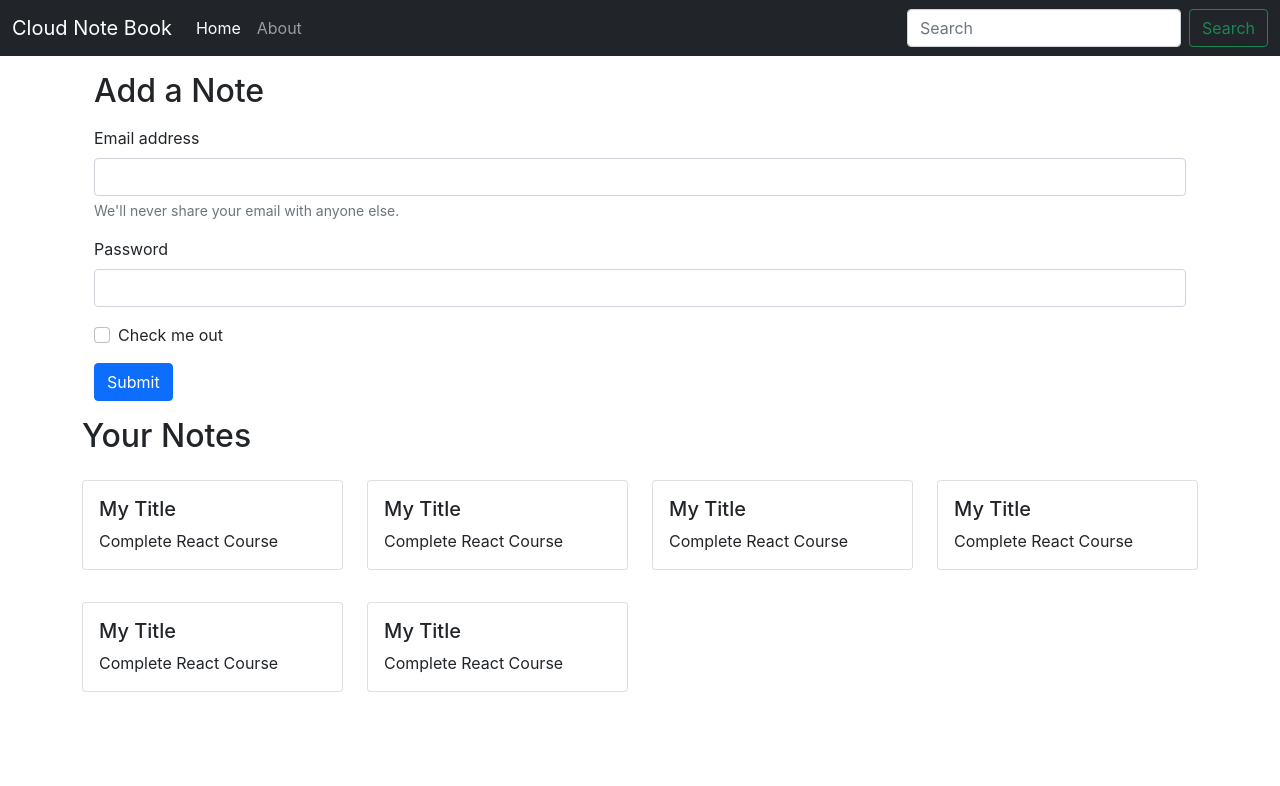
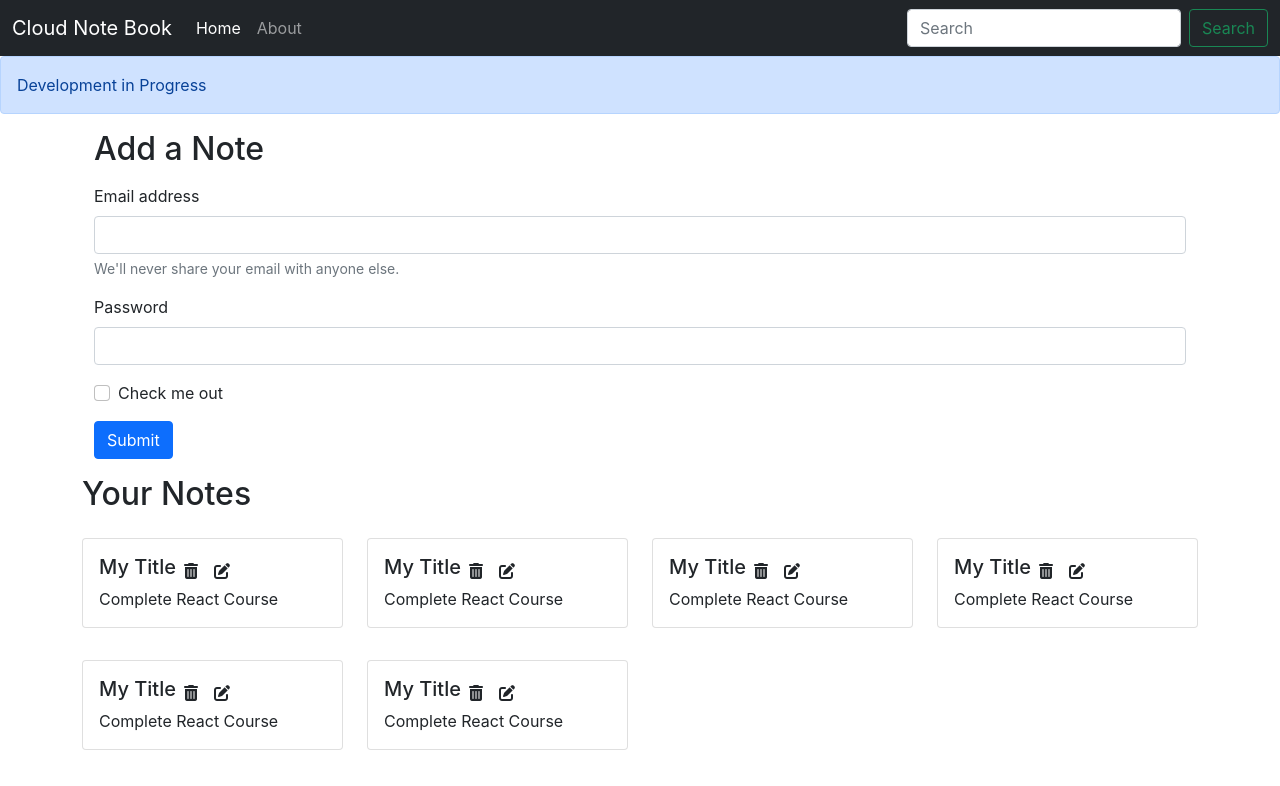
Before and after one commit to tawadkar/React-iNoteBook, a React (Create React App) app: page / in a window 1280 px wide. Shown: the top 786 px of the page. Built offline with nearby package versions, Linux system fonts and the light colour scheme.

Commit message:
V62 Adding font awesome icons,changed Cursor to Pointer,Added Alert

```diff
--- a/public/index.html
+++ b/public/index.html
@@ -22,6 +22,7 @@
   <body>
     <noscript>You need to enable JavaScript to run this app.</noscript>
     <div id="root"></div>
+    <script src="https://kit.fontawesome.com/cc99e50153.js" crossorigin="anonymous"></script>
        <!-- Option 1: Bootstrap Bundle with Popper -->
     <script src="https://cdn.jsdelivr.net/npm/bootstrap@5.1.1/dist/js/bootstrap.bundle.min.js" integrity="sha384-/bQdsTh/da6pkI1MST/rWKFNjaCP5gBSY4sEBT38Q/9RBh9AH40zEOg7Hlq2THRZ" crossorigin="anonymous"></script>
   </body>
--- a/src/App.js
+++ b/src/App.js
@@ -4,6 +4,7 @@ import Navbar from "./components/Navbar";
 import Home from "./components/Home";
 import About from "./components/About";
 import NoteState from "./context/notes/NoteState";
+import Alert from "./components/Alert";
 
 function App() {
   return (
@@ -11,6 +12,7 @@ function App() {
       <NoteState>
         <Router>
           <Navbar />
+          <Alert message="Development in Progress"/>
           <div className="container">
             <Switch>
               <Route exact path="/">
--- /dev/null
+++ b/src/components/Alert.js
@@ -0,0 +1,11 @@
+import React from 'react'
+
+const Alert = (props) => {
+    return (
+        <div className="alert alert-primary" role="alert">
+           {props.message}
+        </div>
+    )
+}
+
+export default Alert
--- a/src/components/Home.js
+++ b/src/components/Home.js
@@ -8,37 +8,37 @@ const Home = () => {
             <div className="container my-3">
                 <h2>Add a Note</h2>
                 <form className="my-3">
-                    <div class="mb-3">
-                        <label for="exampleInputEmail1" class="form-label">
+                    <div className="mb-3">
+                        <label htmlFor="exampleInputEmail1" className="form-label">
                             Email address
                         </label>
                         <input
                             type="email"
-                            class="form-control"
+                            className="form-control"
                             id="exampleInputEmail1"
                             aria-describedby="emailHelp"
                         />
-                        <div id="emailHelp" class="form-text">
+                        <div id="emailHelp" className="form-text">
                             We'll never share your email with anyone else.
                         </div>
                     </div>
-                    <div class="mb-3">
-                        <label for="exampleInputPassword1" class="form-label">
+                    <div className="mb-3">
+                        <label htmlFor="exampleInputPassword1" className="form-label">
                             Password
                         </label>
                         <input
                             type="password"
-                            class="form-control"
+                            className="form-control"
                             id="exampleInputPassword1"
                         />
                     </div>
-                    <div class="mb-3 form-check">
-                        <input type="checkbox" class="form-check-input" id="exampleCheck1" />
-                        <label class="form-check-label" for="exampleCheck1">
+                    <div className="mb-3 form-check">
+                        <input type="checkbox" className="form-check-input" id="exampleCheck1" />
+                        <label className="form-check-label" htmlFor="exampleCheck1">
                             Check me out
                         </label>
                     </div>
-                    <button type="submit" class="btn btn-primary">
+                    <button type="submit" className="btn btn-primary">
                         Submit
                     </button>
                 </form>
--- a/src/components/Noteitem.js
+++ b/src/components/Noteitem.js
@@ -1,19 +1,21 @@
-import React from 'react'
-
+import React from "react";
 
 const Noteitem = (props) => {
     const { note } = props;
     return (
         <div className="col-md-3">
-
-            <div class="card my-3">
-                <div class ="card-body">
-                <h5 class ="card-title">{note.title}</h5>
-                <p class ="card-text">{note.description}</p>
+            <div className="card my-3">
+                <div className="card-body">
+                    <div className="d-flex align-items-center">
+                        <h5 className="card-title">{note.title}</h5>
+                        <i className="fas fa-trash-alt mx-2"></i>
+                        <i className="fas fa-edit mx-2"></i>
+                    </div>
+                    <p className="card-text">{note.description}</p>
                 </div>
             </div>
         </div>
-    )
-}
+    );
+};
 
-export default Noteitem
+export default Noteitem;
--- a/src/components/Notes.js
+++ b/src/components/Notes.js
@@ -9,7 +9,7 @@ const Notes = () => {
         <div className="row my-3">
         <h2>Your Notes</h2>
         {notes.map((note)=>{  //note is a variable, you can pass any other value
-           return <Noteitem note={note}/>
+           return <Noteitem key={note._id} note={note}/>
 
         })}
     </div>
--- a/src/context/notes/NoteState.js
+++ b/src/context/notes/NoteState.js
@@ -23,7 +23,7 @@ const NoteState =(props)=>{
               "__v": 0
             },
             {
-                "_id": "6142e7e39b22b6f3c3249747",
+                "_id": "6142e7e39b22b6f3c3249750",
                 "user": "6142d8720344786261139d1f",
                 "title": "My Title",
                 "description": "Complete React Course",
@@ -32,7 +32,7 @@ const NoteState =(props)=>{
                 "__v": 0
               },
               {
-                "_id": "6142e7e39b22b6f3c3249749",
+                "_id": "6142e7e39b22b6f3c3249751",
                 "user": "6142d8720344786261139d1f",
                 "title": "My Title",
                 "description": "Complete React Course",
@@ -41,7 +41,7 @@ const NoteState =(props)=>{
                 "__v": 0
               },
               {
-                "_id": "6142e7e39b22b6f3c3249747",
+                "_id": "6142e7e39b22b6f3c3249752",
                 "user": "6142d8720344786261139d1f",
                 "title": "My Title",
                 "description": "Complete React Course",
@@ -50,7 +50,7 @@ const NoteState =(props)=>{
                 "__v": 0
               },
               {
-                "_id": "6142e7e39b22b6f3c3249749",
+                "_id": "6142e7e39b22b6f3c3249753",
                 "user": "6142d8720344786261139d1f",
                 "title": "My Title",
                 "description": "Complete React Course",
--- a/src/index.css
+++ b/src/index.css
@@ -11,3 +11,7 @@ code {
   font-family: source-code-pro, Menlo, Monaco, Consolas, 'Courier New',
     monospace;
 }
+
+i{
+  cursor: pointer;
+}
```
